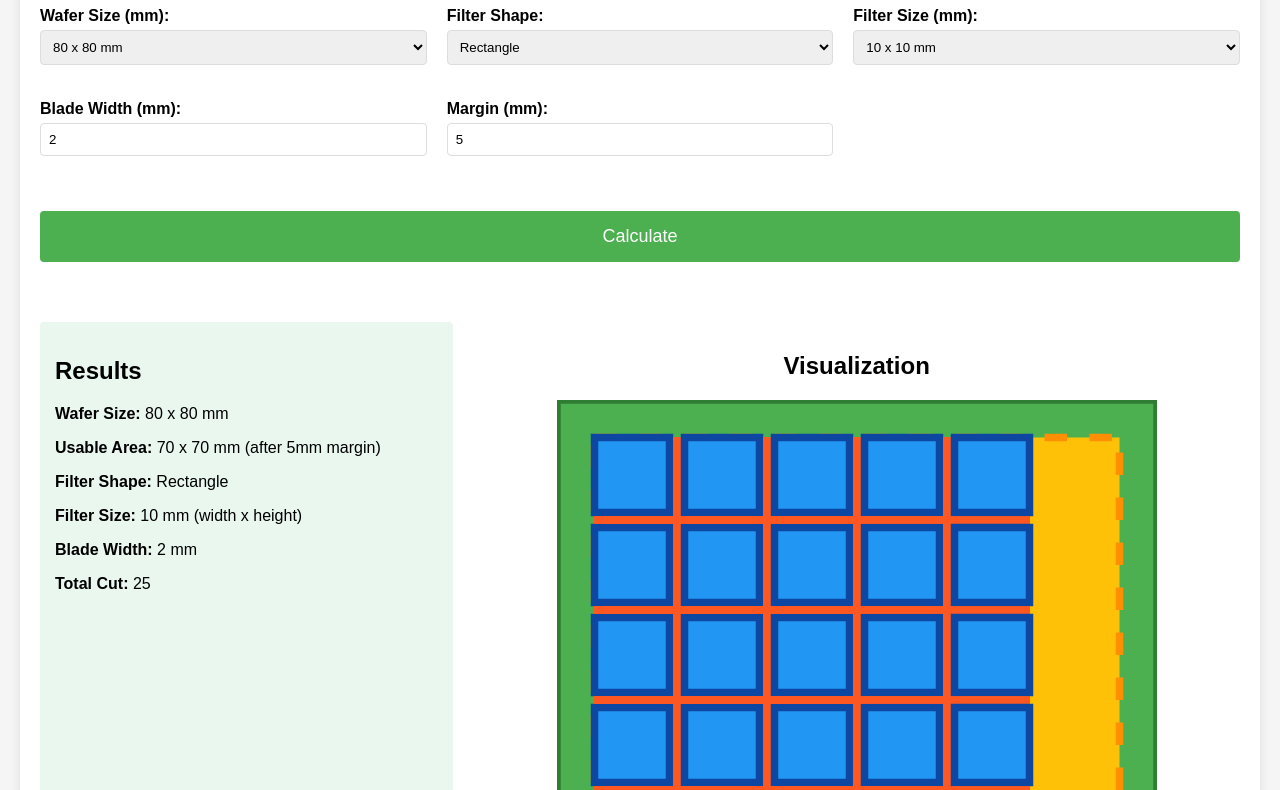
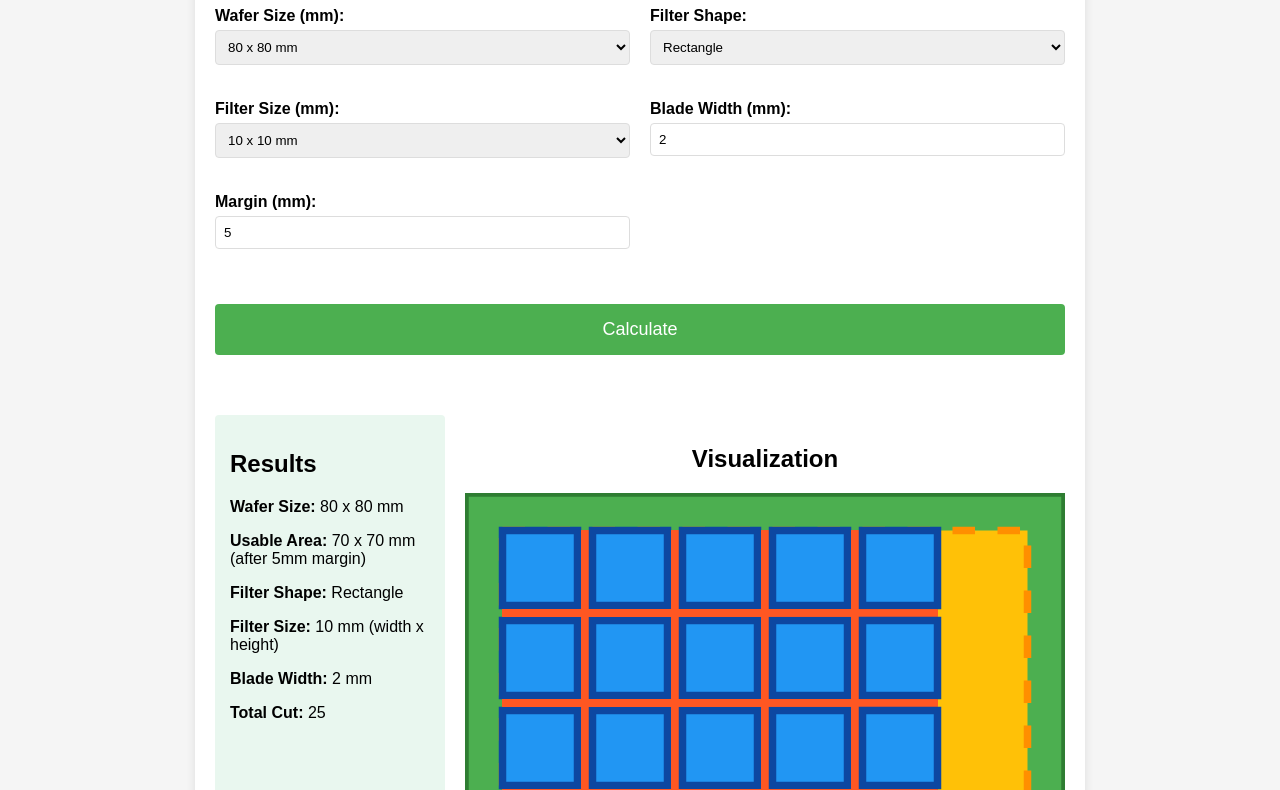
Before and after one commit to SyronOptics/opticalDicingCalculator, a plain HTML site: page index.html in a window 1280 px wide. Shown: the part 113-903 px from the top of the page. Drawn offline with nearby package versions, Linux system fonts and the light colour scheme.

Commit message:
Add files via upload

```diff
--- a/index.html
+++ b/index.html
@@ -12,7 +12,7 @@
             background-color: #f5f5f5;
         }
         .container {
-            max-width: 1200px;
+            max-width: 850px;
             margin: 0 auto;
             background-color: white;
             padding: 20px;
```
